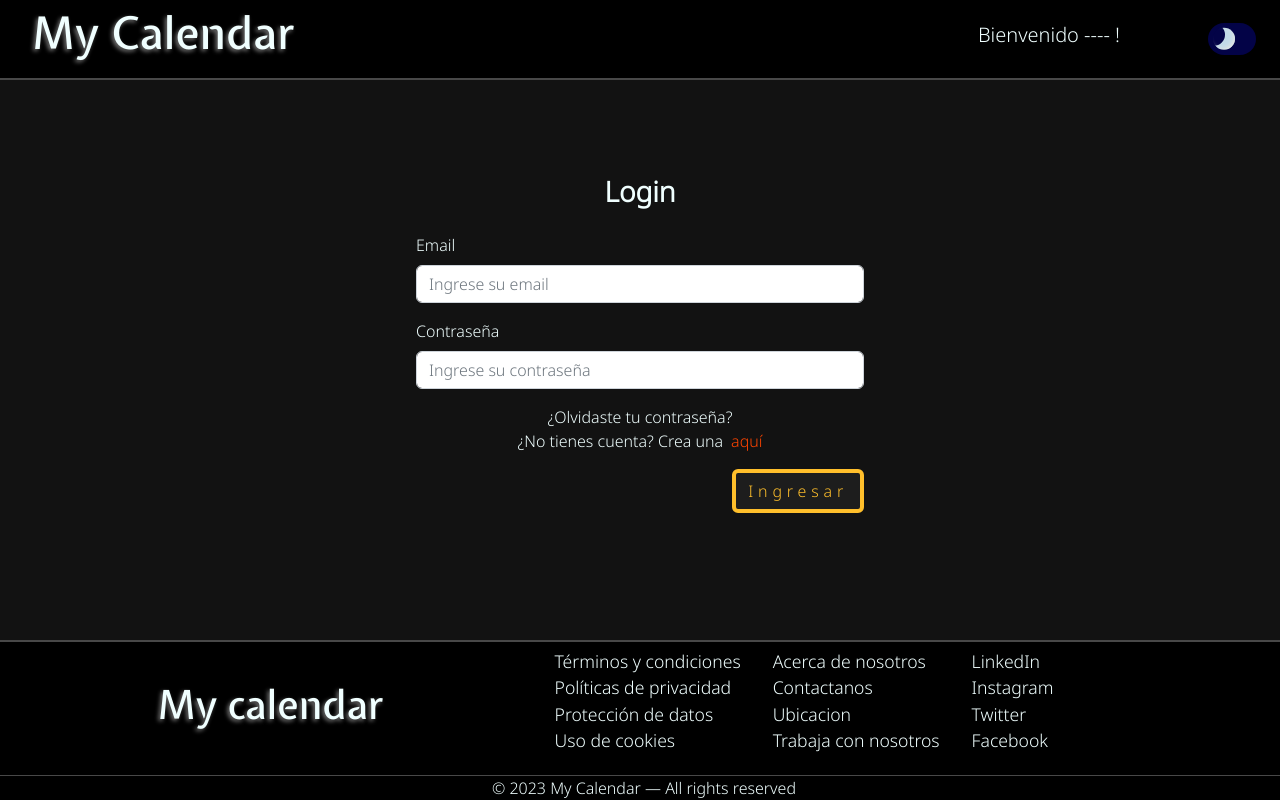
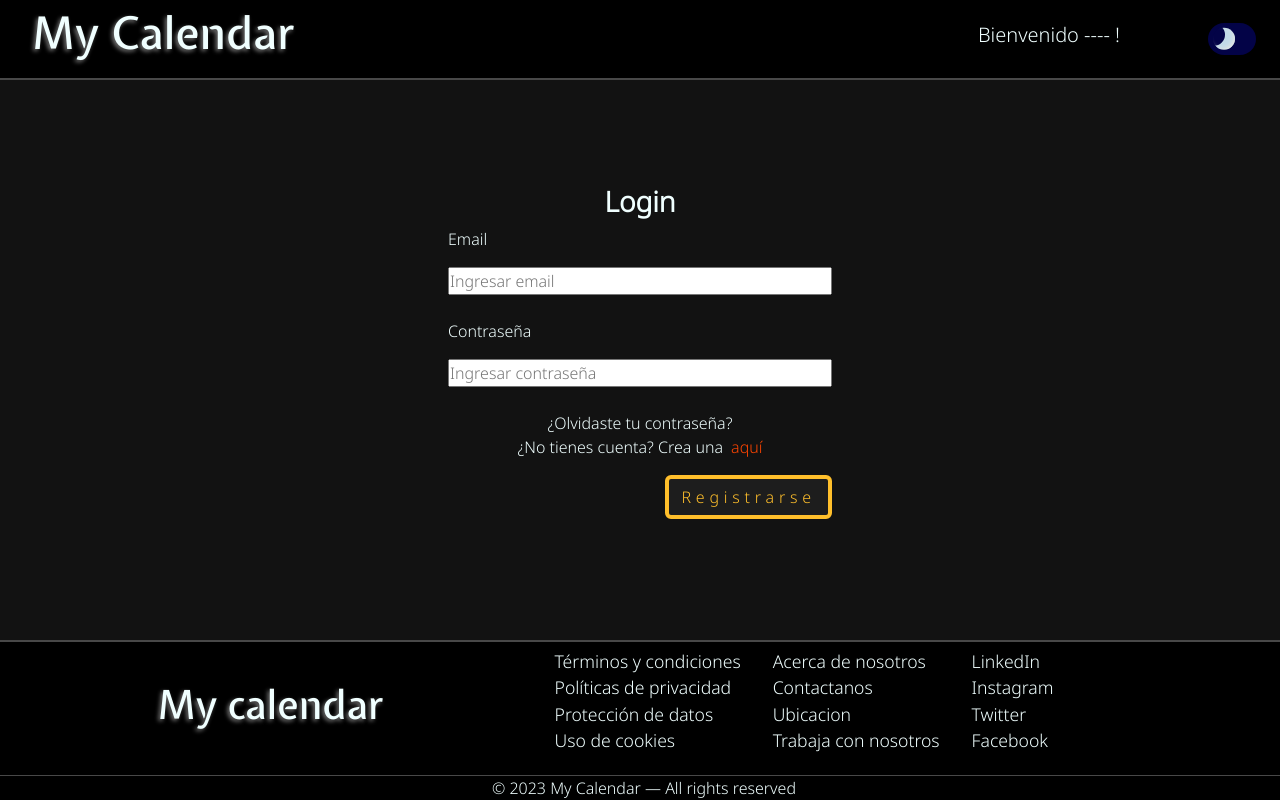
Before and after one commit to SantiagoTonin/CalendarFront, a React (Create React App) app: page /login in a window 1280 px wide. Built offline with nearby package versions, Linux system fonts and the light colour scheme.

Commit message:
logica del login funcionando, muestra errores en pantalla falta logica de redireccion por roles

```diff
--- a/package.json
+++ b/package.json
@@ -13,6 +13,7 @@
     "react-bootstrap": "^2.7.4",
     "react-calendar": "^4.6.0",
     "react-dom": "^18.2.0",
+    "react-hook-form": "^7.45.2",
     "react-icons": "^4.8.0",
     "react-router-dom": "^6.11.0",
     "react-scripts": "5.0.1",
--- a/src/components/loginForm/LoginForm.js
+++ b/src/components/loginForm/LoginForm.js
@@ -1,50 +1,82 @@
-import { Form, Button, Alert } from "react-bootstrap";
-import { useEffect, useContext } from "react";
-import { useNavigate } from "react-router-dom";
-import { useForm } from "../../hooks/UseForm";
-import { UserContext } from '../../context/UserContext';
-import { LoginInitialValues } from "../../constants/constants";
-import { validationsLogin } from "../../helpers/LoginValidations";
-import "../../pages/login/login.css";
+import { Button } from "react-bootstrap";
+import { useState, useEffect } from "react";
+import { useForm } from "react-hook-form";
+import "./login.css";
+import axiosInstance from "../../config/axiosInit";
 
 const LoginForm = () => {
-  const { login, authenticated } = useContext(UserContext);
-  const navigate = useNavigate();
-  const {values, handleChange, handleSubmit, errors} = useForm(
-    LoginInitialValues,
-    login,
-    validationsLogin
-  );
+  const {
+    register,
+    handleSubmit,
+    formState: { errors },
+  } = useForm({ defaultValues: { email: "", password: "" } });
 
-  useEffect (() => {
-    if (authenticated) {
-      navigate("/home");
+  const [errorMessage, setErrorMessage] = useState("");
+
+  useEffect(() => {
+    const timer = setTimeout(() => {
+      setErrorMessage("");
+    }, 3000);
+    return () => clearTimeout(timer);
+  }, [errorMessage]);
+
+  const onSubmit = async (data) => {
+    try {
+      const response = await axiosInstance.post("/singin", data);
+      const responseData = response.data;
+      console.log("Respuesta de la API:", responseData);
+    } catch (error) {
+      console.error("Error al hacer la solicitud POST:", error.message);
+      if (error.response) {
+        setErrorMessage(error.response.data.message);
+      } else {
+        setErrorMessage("Hubo un error al procesar la solicitud.");
+      }
     }
-  }, [authenticated]);
+  };
 
   return (
-    <Form onSubmit={handleSubmit}>
-      <Form.Group className="my-3" controlId="formGroupEmail">
-        <Form.Label>Email</Form.Label>
-        <Form.Control
-          type="email"
-          placeholder="Ingrese su email"
-          onChange={handleChange}
-          name="email"
-          required
+    <>
+      <form onSubmit={handleSubmit(onSubmit)} className="loginForm">
+        <label>Email</label>
+        <input
+          className="mt-3 mb-2"
+          type="text"
+          placeholder="Ingresar email"
+          {...register("email", {
+            required: "Este campo es obligatorio.",
+            minLength: {
+              value: 8,
+              message: "El email debe tener al menos 8 caracteres",
+            },
+            pattern: {
+              value: /^[A-Za-z0-9._%+-]+@[A-Za-z0-9.-]+\.[A-Za-z]{2,}$/i,
+              message: "Formato de email inválido",
+            },
+          })}
         />
-      </Form.Group>
-      <Form.Group className="mb-3" controlId="formGroupPassword">
-        <Form.Label>Contraseña</Form.Label>
-        <Form.Control
+        <p>{errors.email?.message}</p>
+        <label>Contraseña</label>
+        <input
+          className="mt-3 mb-2"
           type="password"
-          placeholder="Ingrese su contraseña"
-          onChange={handleChange}
-          name="password"
-          required
+          placeholder="Ingresar contraseña"
+          {...register("password", {
+            required: "Este campo es obligatorio.",
+            minLength: {
+              value: 8,
+              message: "La contraseña debe tener al menos 8 caracteres",
+              pattern: "/.{6,16}$/",
+            },
+            pattern: {
+              value: /^(?=.*[A-Za-z])(?=.*\d)[A-Za-z\d]{8,}$/,
+              message:
+                "La contraseña tiene que tener al menos 8 caracteres, una letra y un numero",
+            },
+          })}
         />
-      </Form.Group>
-      <Form.Group className="mb-3" controlId="formGroupPassword">
+        <p>{errors.password?.message}</p>
+        {errorMessage && <p className="errorMessage">{errorMessage}</p>}
         <div className="redirectContainer">
           <a href="./error404">¿Olvidaste tu contraseña?</a>
           <a href="./registerPage">
@@ -52,11 +84,12 @@ const LoginForm = () => {
           </a>
         </div>
         <div className="formLoginBtnContainer">
-          <Button className="formLoginBtn" type="submit"> {" "} Ingresar</Button>
+          <Button className="formLoginBtn" type="submit">
+            Registrarse
+          </Button>
         </div>
-        {Object.keys(errors).length != 0 ? Object.values(errors).map((errors) => (<Alert variant="danger">{errors}</Alert>)) : null}
-      </Form.Group>
-    </Form>
+      </form>
+    </>
   );
 };
 
--- a/src/pages/login/login.css
+++ b/src/components/loginForm/login.css
@@ -15,13 +15,16 @@
   font-weight: 800;
 }
 
-.loginFormContainer > Form {
-  width: 35%;
+.loginFormContainer > .loginForm {
+  width: 30%;
   height: auto;
+  display: flex;
+  flex-direction: column;
   color: azure;
 }
 
 .formLoginBtn {
+  width: auto;
   background-color: var(--btn-color);
   color: var(--secondary-color);
   border: 4px solid var(--secondary-color);
@@ -59,12 +62,16 @@
   padding-block: 1rem;
 }
 
+.errorMessage{
+  color: orangered;
+}
+
 @media (min-width: 245px) and (max-width: 576px) {
   .loginFormContainer > h3 {
     padding-top: 0.5rem;
   }
 
-  .loginFormContainer > Form {
+  .loginFormContainer > .loginForm {
     width: auto;
   }
 }
--- a/src/context/UserContext.js
+++ /dev/null
@@ -1,78 +0,0 @@
-import { createContext, useState } from "react";
-import axiosInstance from "../config/axiosInit";
-
-export const UserContext = createContext();
-
-const UserProvider = ({ children }) => {
-  const [user, setUser] = useState(null);
-  const [token, setToken] = useState(null);
-  const [authenticated, setAuthenticated] = useState(false);
-
-  const login = async (values) => {
-    try {
-      const response = await axiosInstance.post("/singin", values);
-      const data = response.data;
-      setUser(data.user);
-      setToken(data.token);
-      setAuthenticated(true);
-      localStorage.setItem("token", data.token);
-    } catch (error) {
-      if (localStorage.getItem("token")) {
-        localStorage.removeItem("token");
-      }
-      setUser(null);
-      setToken(null);
-      setAuthenticated(false);
-      alert(`Error en la conexión. Motivo:` + error.response.data.messages);
-    }
-  };
-  const getAuth = async () => {
-    const token = localStorage.getItem("token");
-    if (token) {
-      axiosInstance.defaults.headers.common["authorization"] = token;
-    } else {
-      delete axiosInstance.defaults.headers.common["authorization"];
-    }
-    try {
-      const response = await axiosInstance.get("/user/checkEmail/:token");
-      const data = response.data;
-      setUser(data.user);
-      setAuthenticated(true);
-    } catch (error) {
-      setAuthenticated(false);
-      setUser(null);
-      setToken(null);
-      if (localStorage.getItem("token")) {
-        localStorage.removeItem("token");
-      }
-      alert("Error. Motivo: Falla en la autenticacion");
-    }
-  };
-
-  const logout = () => {
-    setAuthenticated(false);
-    setUser(null);
-    setToken(null);
-    if (localStorage.getItem("token")) {
-      localStorage.removeItem("token");
-    }
-  };
-
-  return (
-    <UserContext.Provider
-      value={{
-        user,
-        setUser,
-        login,
-        authenticated,
-        token,
-        getAuth,
-        logout,
-      }}
-    >
-      {children}
-    </UserContext.Provider>
-  );
-};
-
-export default UserProvider;
--- a/src/helpers/LoginValidations.js
+++ /dev/null
@@ -1,19 +0,0 @@
-export const validationsLogin = (values) => {
-  let errors = {};
-  if (!values.email) {
-    errors.email = "El campo email es obligatorio";
-  } else if (!/^[A-Z0-9._%+-]+@[A-Z0-9.-]+\.[A-Z]{2,}$/i.test(values.email)) {
-    errors.email = "Email inválido";
-  } else if (values.email.lenght > 30) {
-    errors.email = "El email no debe tener más de 30 caracteres";
-  }
-
-  if (!values.password) {
-    errors.email = "El campo contraseña es obligatorio";
-  } else if (values.password.lenght < 8) {
-    errors.email = "La contraseña debe tener más de 8 caracteres";
-  } else if (values.password.lenght > 30) {
-    errors.email = "La contraseña no debe tener más de 30 caracteres";
-  }
-  return errors;
-};
--- /dev/null
+++ b/src/helpers/Navigate.js
@@ -0,0 +1,6 @@
+import { useNavigate } from "react-router-dom";
+
+export const RedirectTo = (path) => {
+  const navigate = useNavigate();
+  navigate(path);
+};
--- a/src/hooks/UseForm.js
+++ /dev/null
@@ -1,40 +0,0 @@
-import { useEffect, useState } from "react";
-
-export const useForm = (initialValues, submit, validations) => {
-  const [values, setValues] = useState(initialValues);
-  const [errors, setErrors] = useState({});
-  const [submiting, setSubmiting] = useState(false);
-
-  useEffect(() => {
-    if (submiting) {
-      if (Object.keys(errors).length === 0) {
-        submit(values);
-      }
-      setSubmiting(false);
-      setTimeout(() => {
-        setErrors({});
-      }, 3000);
-    }
-  }, [errors]);
-
-  const handleChange = (e) => {
-    setValues({
-      ...values,
-      [e.target.name]: e.target.value,
-    });
-  };
-
-  const handleSubmit = async (e) => {
-    e.preventDefault();
-    if (validations) {
-      setErrors(validations(values));
-    } else {
-      setErrors({});
-    }
-    setSubmiting(true);
-  };
-
-  return { handleChange, handleSubmit, values, errors, setValues };
-};
-
-export default useForm;
--- a/src/pages/login/Login.js
+++ b/src/pages/login/Login.js
@@ -1,8 +1,7 @@
 import LoginForm from "../../components/loginForm/LoginForm";
-import "./login.css";
+import "../../components/loginForm/login.css";
 
 const Login = () => {
-
   return (
     <main className="loginFormContainer">
       <h3>Login</h3>
--- a/src/pages/register/Register.js
+++ b/src/pages/register/Register.js
@@ -1,6 +1,6 @@
 import { Form, Button } from "react-bootstrap";
 import "./register.css";
-import "../login/login.css";
+import "../../components/loginForm/login.css";
 
 const Register = () => {
   return (
--- a/src/routes/myRoutes.js
+++ b/src/routes/myRoutes.js
@@ -5,22 +5,19 @@ import Landing from "../pages/landingPage/Landing";
 import Login from "../pages/login/Login";
 import Register from "../pages/register/Register";
 import { Route, Routes, useLocation } from "react-router-dom";
-import UserProvider from "../context/UserContext";
 
 const MyRoutes = () => {
   const redirect = useLocation();
   return (
     <>
-    <UserProvider>
       {redirect.pathname !== "/" && <Header />}
       <Routes>
         <Route path="/" element={<Landing />} />
-        <Route path="/login" element={<Login />} />
+        <Route path="/login" element={<Login/>} />
         <Route path="/register" element={<Register />} />
         <Route path="/home" element={<Home />} />
         <Route path="/abm" element={<Abm />} />
       </Routes>
-    </UserProvider>
     </>
   );
 };
```
Also changed, not shown: src/functions/Functions.js (deleted, +0 -17 lines), 1 other file (tests, documents, lock files or other folders).
